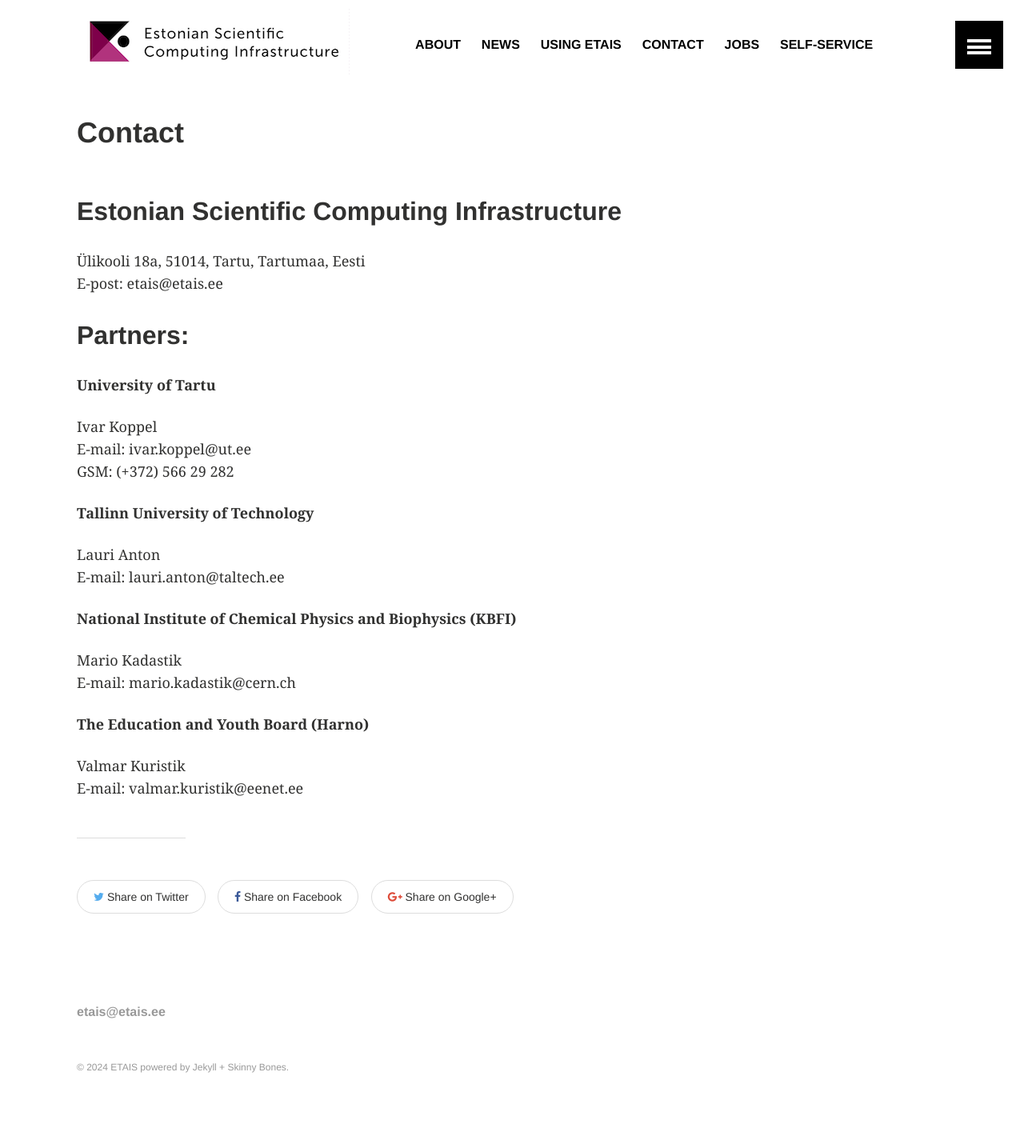
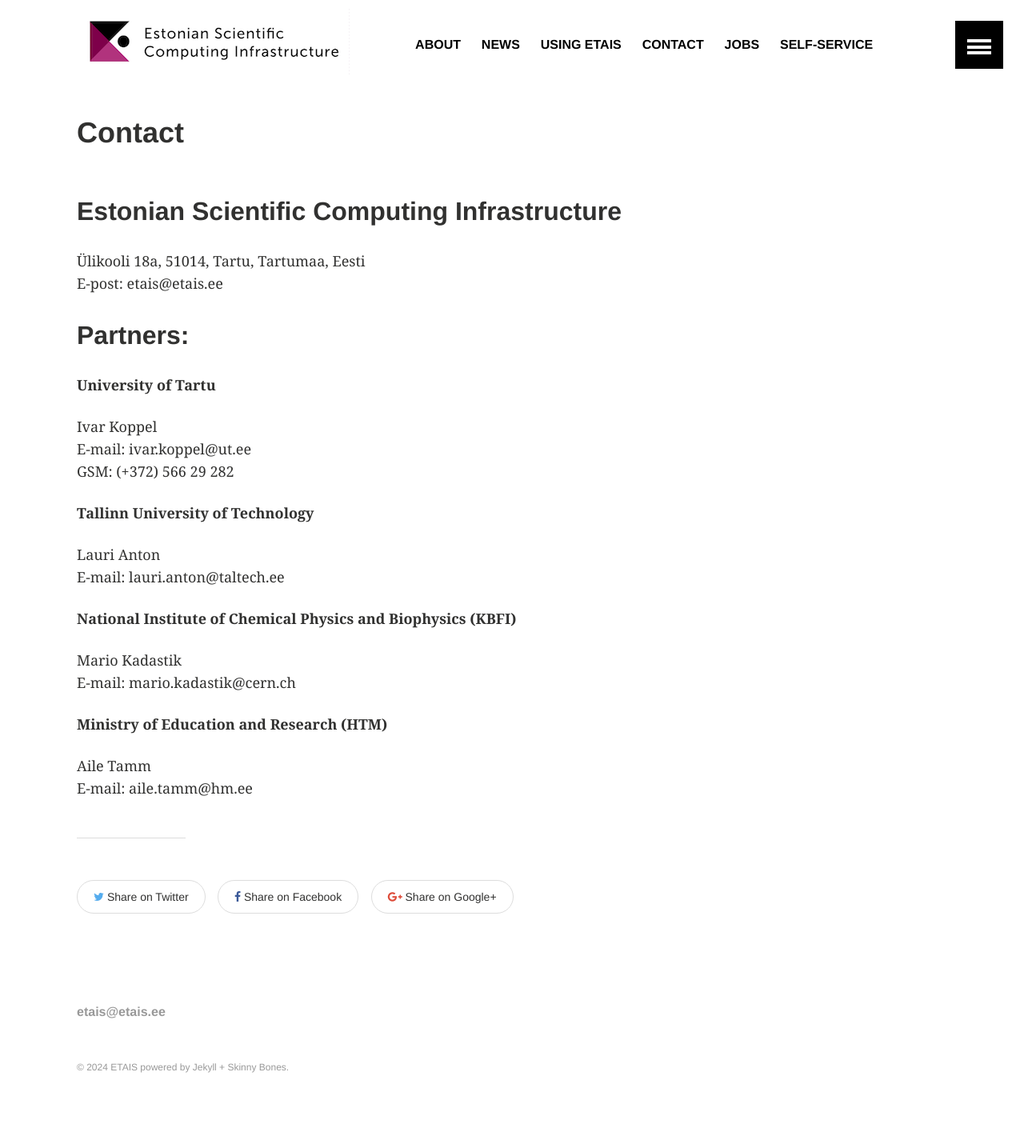
Before and after one commit to etais-ee/etais-web, a Jekyll site: the page built from contact/index.md, in a window 1280 px wide. Shown: the whole page at 80% size. Built offline with Jekyll 4.4.1, drawn with Linux system fonts in a browser that asks for light colours; comment, search, counter and statistics services are not loaded.

Commit message:
Changing Harno to HTM

```diff
--- a/contact/index.md
+++ b/contact/index.md
@@ -26,7 +26,7 @@ E-mail: lauri.anton@taltech.ee
 Mario Kadastik
 E-mail: mario.kadastik@cern.ch
 
-**The Education and Youth Board (Harno)**
+**Ministry of Education and Research (HTM)**
 
-Valmar Kuristik
-E-mail: valmar.kuristik@eenet.ee
+Aile Tamm
+E-mail: aile.tamm@hm.ee
```
Also changed, not shown: about/index.md (+1 -1 lines), about/partners.md (+1 -1 lines).
